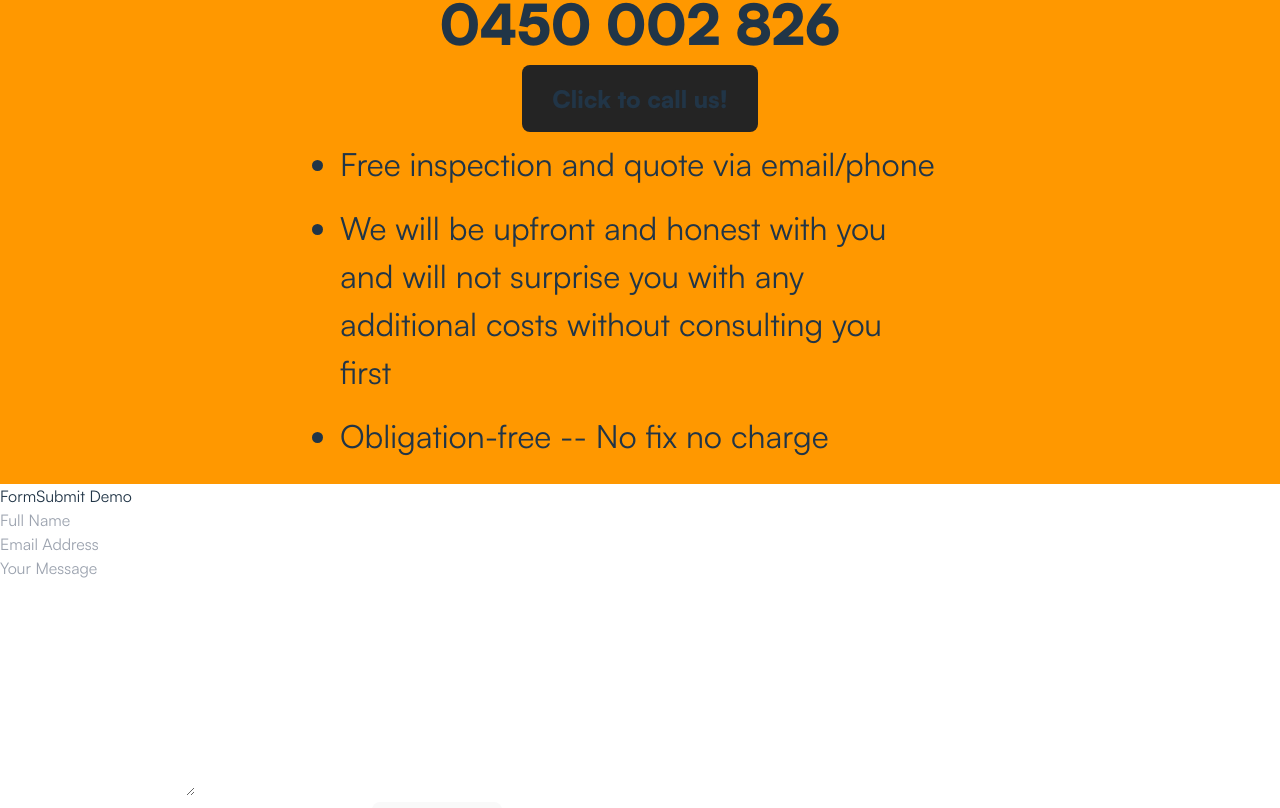
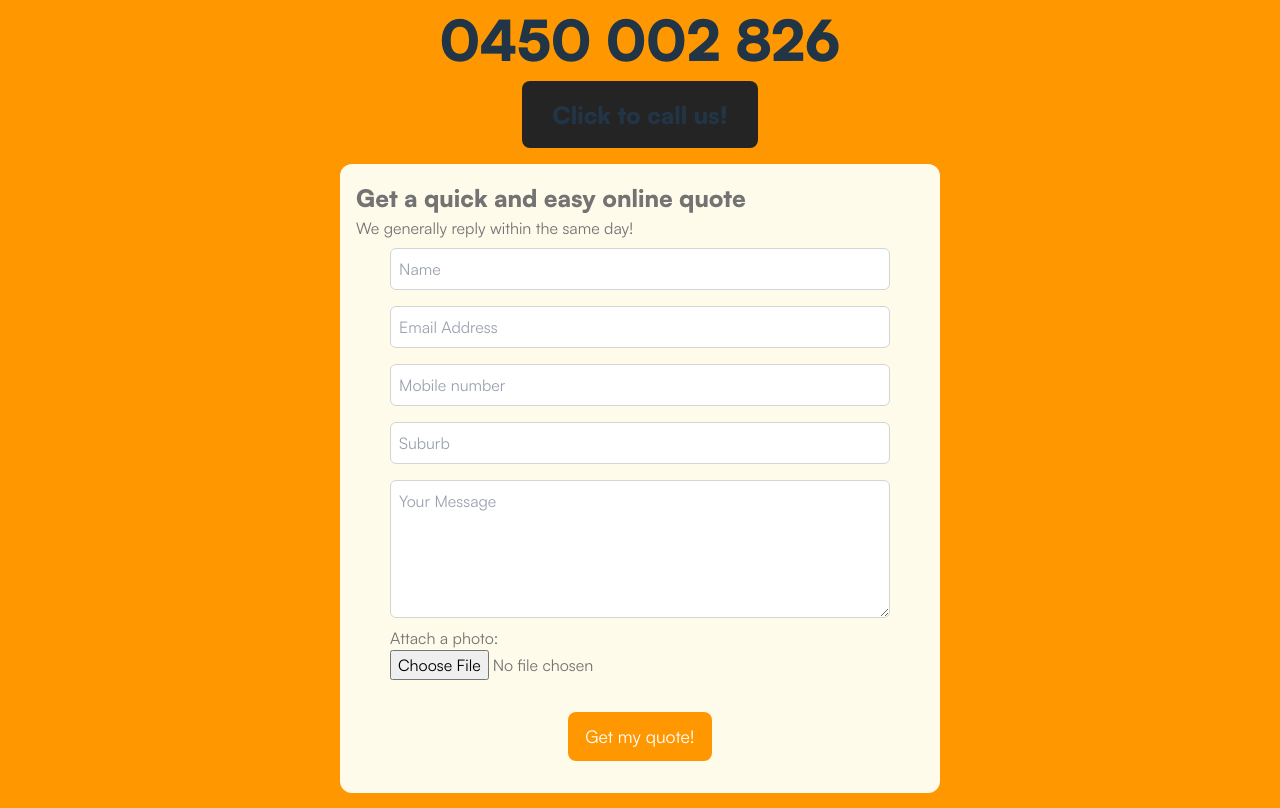
Before and after one commit to NeggFriedRice/body-solutions-pdr, a React (Vite) app: page / in a window 1280 px wide. Shown: the part 1968-2776 px from the top of the page. Built offline with nearby package versions, Linux system fonts and the light colour scheme; the HTML template or start-up script is replaced by a standard one.

Commit message:
Add styling to form

```diff
--- a/package.json
+++ b/package.json
@@ -10,7 +10,6 @@
     "preview": "vite preview"
   },
   "dependencies": {
-    "axios": "^1.6.8",
     "react": "^18.2.0",
     "react-compare-image": "^3.4.0",
     "react-dom": "^18.2.0",
--- a/src/components/Contact.jsx
+++ b/src/components/Contact.jsx
@@ -1,7 +1,9 @@
+import Quote from "./Quote";
+
 export default function Contact() {
   return (
     <div className="bg-setOrange" id="contact">
-        <div className="flex justify-center py-4">
+        <div className="flex justify-center py-8">
             <div className="lg:w-[600px]">
                 <div className="text-center">
                     <p className="text-[1.5rem] lg:text-[2rem]">Don't hesitate to call us for a quote</p>
@@ -9,15 +11,15 @@ export default function Contact() {
                     </a>
                 </div>
                 <div className="flex justify-center">
-                <a href="tel:0417319885" className="text-[1rem] lg:text-[1.5rem] font-[SatoshiBlack]">
+                <a href="tel:0450002826" className="text-[1rem] lg:text-[1.5rem] font-[SatoshiBlack]">
                     <button className="bg-setBlack hover:bg-setBlackLight transition-all duration-300 delay-100">Click to call us!</button>
                 </a>
                 </div>
-                <div className="flex justify-center text-[1.25rem] lg:text-[2rem]">
+                <Quote />
+                <div className="flex justify-center text-[1.25rem] lg:text-[1.5rem]">
                     <ul className="list-disc w-[75vw]">
-                        <li className="py-2">Free inspection and quote via email/phone</li>
-                        <li className="py-2">We will be upfront and honest with you and will not surprise you with any additional costs without consulting you first</li>
-                        <li className="py-2">Obligation-free -- No fix no charge</li>
+                        <li className="py-2">Get an inspection and quote via email/phone</li>
+                        <li className="py-2">We'll let you know what your options are before we arrange a time to come visit you</li>
                     </ul>
                 </div>
             </div>
--- a/src/components/Footer.jsx
+++ b/src/components/Footer.jsx
@@ -1,8 +1,8 @@
 export default function Footer() {
   return (
-    <div className="bg-setOrange flex justify-center">
+    <div className="bg-setBlack flex justify-center">
         <div>
-            <p>Body Solutions - Paintless Dent Removal</p>
+            <p>Body Solutions - Paintless Dent Repair</p>
         </div>
     </div>
   )
--- a/src/components/HeroBanner.jsx
+++ b/src/components/HeroBanner.jsx
@@ -23,7 +23,7 @@ export default function HeroBanner() {
                 </a>
             </div>
         </div>
-        <div className="mx-2 px-4 my-2 w-[90vw] lg:w-[500px] bg-setBlue rounded-xl">
+        <div className="mx-2 px-4 my-2 w-[90vw] lg:w-[500px] bg-setOrange rounded-xl">
             <h1 className="text-[1.5rem] py-2">Why choose us?</h1>
             <div className="h-[1px] w-[80%] bg-slate-200"></div>
             <div className="flex place-items-center mt-4">
--- a/src/components/Quote.jsx
+++ b/src/components/Quote.jsx
@@ -1,59 +1,44 @@
 import React, { useRef } from 'react';
-import axios from 'axios'
 
 export default function Quote() {
 
-    // const submitHandler = (event) => {
-    //     console.log("button clicked")
-    //     event.preventDefault();
-
-    //     console.log(event.target.elements.attachment.files[0])
-
-    //     const formData = JSON.stringify(Object.fromEntries(new FormData(event.target)))
-    //     const file = event.target.elements.attachment.files[0]
-
-    //     if (file) {
-    //         formData.append('image', file)
-    //     }
-
-    //     const submission = axios.post('https://formsubmit.co/0b7a0fcefdab9feedbaddd6e161f8093', formData, {
-    //         headers: {
-    //             'Content-Type': 'multipart/form-data'
-    //         }
-    //     })
-
-    //     console.log(submission)
-    //   };
-
-    //   return (
-    //     <form encType="multipart/form-data" onSubmit={submitHandler}>
-    //         <input type="email" name="email" placeholder="Your email" />
-    //         <textarea name="message" placeholder="Details of your problem"></textarea>
-    //         <input type="file" name="attachment" accept="image/png, image/jpeg" />
-    //         <button type="submit">Send Test</button>
-    //     </form>
-    //   );
+    const formRow = "flex justify-center"
+    const labels = "xs:w-[85vw] lg:w-[100%] bg-white px-2 border-[1px] rounded-md border-neutral-300 py-2 my-2"
 
     return (
-        <div className="container">
-          <h1>FormSubmit Demo</h1>
-          <form target="_blank" action="https://formsubmit.co/tomloo222@gmail.com" method="POST" enctype="multipart/form-data">
-            <div className="form-group">
-              <div className="form-row">
-                <div className="col">
-                  <input type="text" name="name" className="form-control" placeholder="Full Name" required />
+        <div className="flex justify-center py-4">
+            <div className="bg-amber-50 text-neutral-500 p-4 rounded-xl  w-[90vw]">
+            <h1 className="text-[1.5rem] font-[SatoshiBlack]">Get a quick and easy online quote</h1>
+            <p>We generally reply within the same day!</p>
+            <form target="_blank" action="https://formsubmit.co/tomloo222@gmail.com" method="POST" encType="multipart/form-data">
+                <div className="flex justify-center">
+                    <div className="xs:w-[90vw] lg:w-[500px]">
+                        <div className={formRow}>
+                            <input type="text" name="name" className={labels} placeholder="Name" required />
+                        </div>
+                        <div className={formRow}>
+                            <input type="email" name="email" className={labels} placeholder="Email Address" required />
+                        </div>
+                        <div className={formRow}>
+                            <input type="mobile" name="mobile" className={labels} placeholder="Mobile number" />
+                        </div>
+                        <div className={formRow}>
+                            <input type="suburb" name="suburb" className={labels} placeholder="Suburb" />
+                        </div>
+                        <div className={formRow}>
+                        <textarea placeholder="Your Message" className={labels} name="message" rows="5" required></textarea>
+                        </div>
+                        <div className="xs:px-4 lg:px-[0px]">
+                            <p className="max-xs:mx-4">Attach a photo:</p>
+                            <input type="file" name="attachment" accept="image/png, image/jpeg" />
+                        </div>
+                        <div className={formRow}>
+                        <button type="submit" className="my-4 px-4 lg:mt-8 bg-setOrange hover:bg-setOrangeLight transition-all duration-300 delay-100 text-white text-[1.10rem] text-[SatoshiBold]">Get my quote!</button>
+                        </div>
+                    </div>
                 </div>
-                <div className="col">
-                  <input type="email" name="email" className="form-control" placeholder="Email Address" required />
-                </div>
-              </div>
+            </form>
             </div>
-            <div className="form-group">
-              <textarea placeholder="Your Message" className="form-control" name="message" rows="10" required></textarea>
-            </div>
-            <input type="file" name="attachment" accept="image/png, image/jpeg" />
-            <button type="submit" className="btn btn-lg btn-dark btn-block">Submit Form</button>
-          </form>
         </div>
       )
     }
--- a/src/pages/Home.jsx
+++ b/src/pages/Home.jsx
@@ -14,7 +14,6 @@ export default function Home() {
         <GoogleReviews />
         <Map />
         <Contact />
-        <Quote />
     </>
   )
 }
```
Also changed, not shown: 1 other file (tests, documents, lock files or other folders).
